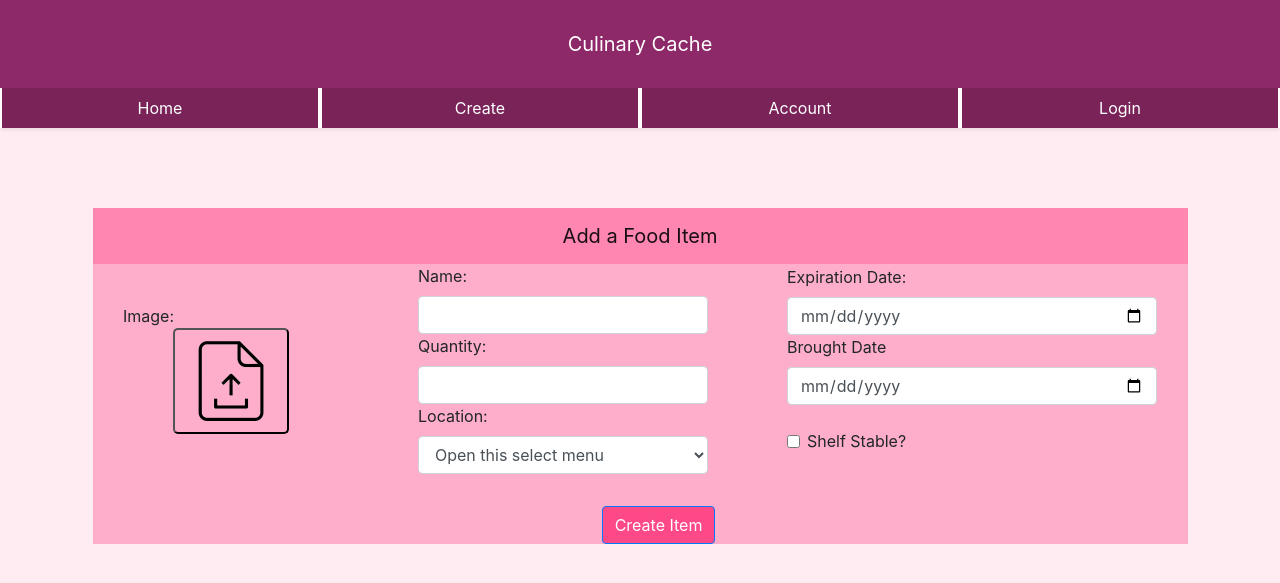
After one commit to SamPolachek/EPIC_WARE, a Python web app: template flask/templates/create.html in a window 1280 px wide. The commit adds this page. Shown: the top 583 px of the page. Run offline with Jinja, Linux system fonts and the light colour scheme; the template is opened without the code that fills it, so the values that code supplies are empty.

Commit message:
flask frontend

```diff
--- a/flask/static/styles/style.css
+++ b/flask/static/styles/style.css
@@ -34,3 +34,21 @@ body {
     border-radius: 5px;
     margin-bottom: 5px;
 }
+
+#firstForm {
+    margin-left: 4rem;
+}
+
+#secondForm {
+    margin-left: 4rem;
+}
+
+#submitBtn {
+    padding-top: 2rem;
+    padding-left: 46.5%;
+}
+
+#flexShelfStable {
+    border-left: 0px;
+    margin-top: .4rem;
+}
--- a/flask/templates/base.html
+++ b/flask/templates/base.html
@@ -16,7 +16,7 @@
     <div class="nav-scroller bg-white shadow-sm">
       <nav class="nav nav-pills nav-justified" style="background-color: #792359">
         <a class="nav-item nav-link" style="color: white;" href="{{ url_for('index') }}">Home</a>
-        <a class="nav-item nav-link" style="color: white;" href="#">Create</a>
+        <a class="nav-item nav-link" style="color: white;" href="{{ url_for('create') }}">Create</a>
         <a class="nav-item nav-link" style="color: white;" href="{{ url_for('account') }}">Account</a>
         <a class="nav-item nav-link" style="color: white;" href="{{ url_for('login') }}">Login</a>
       </nav>
--- /dev/null
+++ b/flask/templates/create.html
@@ -0,0 +1,69 @@
+{% extends "base.html" %}
+
+{% block title %}Create Item Page{% endblock %}
+
+{% block content %}
+<main class="container" style="max-width: 90%; margin-top: 3%;">
+      <nav class="navbar justify-content-center navbar-light py-2" style="background-color: #FE86B0;">
+          <a class="navbar-brand mr-auto mr-lg-0">Add a Food Item</a>
+      </nav>
+      <div class="d-flex justify-content-center align-items-center" style="background-color: #FEAECA;">
+          <!--Image Button-->
+          <div id="fileBtn">
+              <div>Image:</div>
+              <button id="editBtn" class="align-self-center" style="background-color: #FEAECA;">
+                  <img src="{{ url_for('static', filename='images/file_upload1.png') }}" alt="" width="100" height="100">
+              </button>
+          </div>
+
+          <!--Name, Quantity, and Location Inputs-->
+          <div>
+              <form id="firstForm" class="row g-3" style="max-width: 20rem;">
+                  <div class="col-12">
+                      <label for="inputName" class="form-label">Name:</label>
+                      <input type="text" class="form-control" id="inputName">
+                  </div>
+                  <div class="col-12">
+                      <label for="inputQuantity" class="form-label">Quantity:</label>
+                      <input type="number" min="0" oninput="this.value = Math.abs(this.value)" class="form-control" id="inputQuantity">
+                  </div>
+                  <div class="col-12">
+                      <label for="selectLocation" class="form-label">Location:</label>
+                      <select class="form-control" aria-label="Default select example" id="selectLocation">
+                          <option selected>Open this select menu</option>
+                          <option value="1">Fridge</option>
+                          <option value="2">Freezer</option>
+                          <option value="3">Pantry</option>
+                          <option value="4">Counter</option>
+                      </select>
+                  </div>
+              </form>
+          </div>
+
+          <!--Expiration, Brought, and Shelf Stable Inputs-->
+          <div>
+              <form id="secondForm" class="row g-3" style="max-width: 25rem;">
+                  <div class="col-12" style="margin-top: -1.25rem">
+                      <label for="inputExpiration" class="form-label">Expiration Date:</label>
+                      <input type="date" class="form-control" id="inputExpiration">
+                  </div>
+                  <div class="col-12">
+                      <label for="inputBrought" class="form-label">Brought Date</label>
+                      <input type="date" class="form-control" id="inputBrought">
+                  </div>
+                  <div class="col-12" style="margin-top: 1.5rem;">
+                      <div class="form-check">
+                          <input class="form-check-input" type="checkbox" value="" id="flexShelfStable">
+                          <label class="form-check-label" for="flexShelfStable">
+                              Shelf Stable?
+                          </label>
+                      </div>
+                  </div>
+              </form>
+          </div>
+      </div>
+      <div id="submitBtn" style="background-color: #FEAECA;">
+          <button type="submit" class="btn btn-primary" style="background-color: #FD4988;">Create Item</button>
+      </div>
+  </main>
+{% endblock %}
```
Also changed, not shown: flask/app.py (+9 -0 lines), flask/templates/edit.html (added, +70 -0 lines), flask/static/images/file_upload1.png (added).
